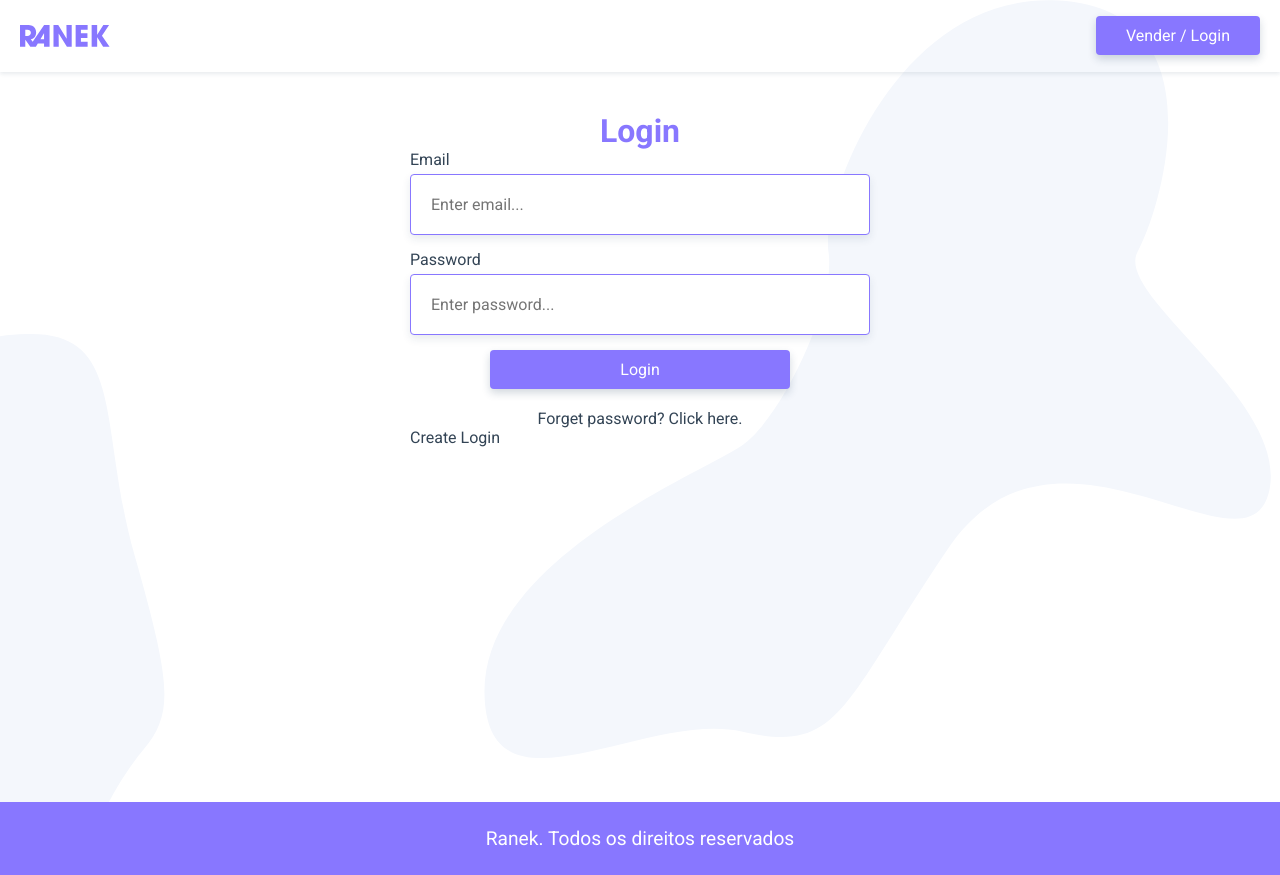
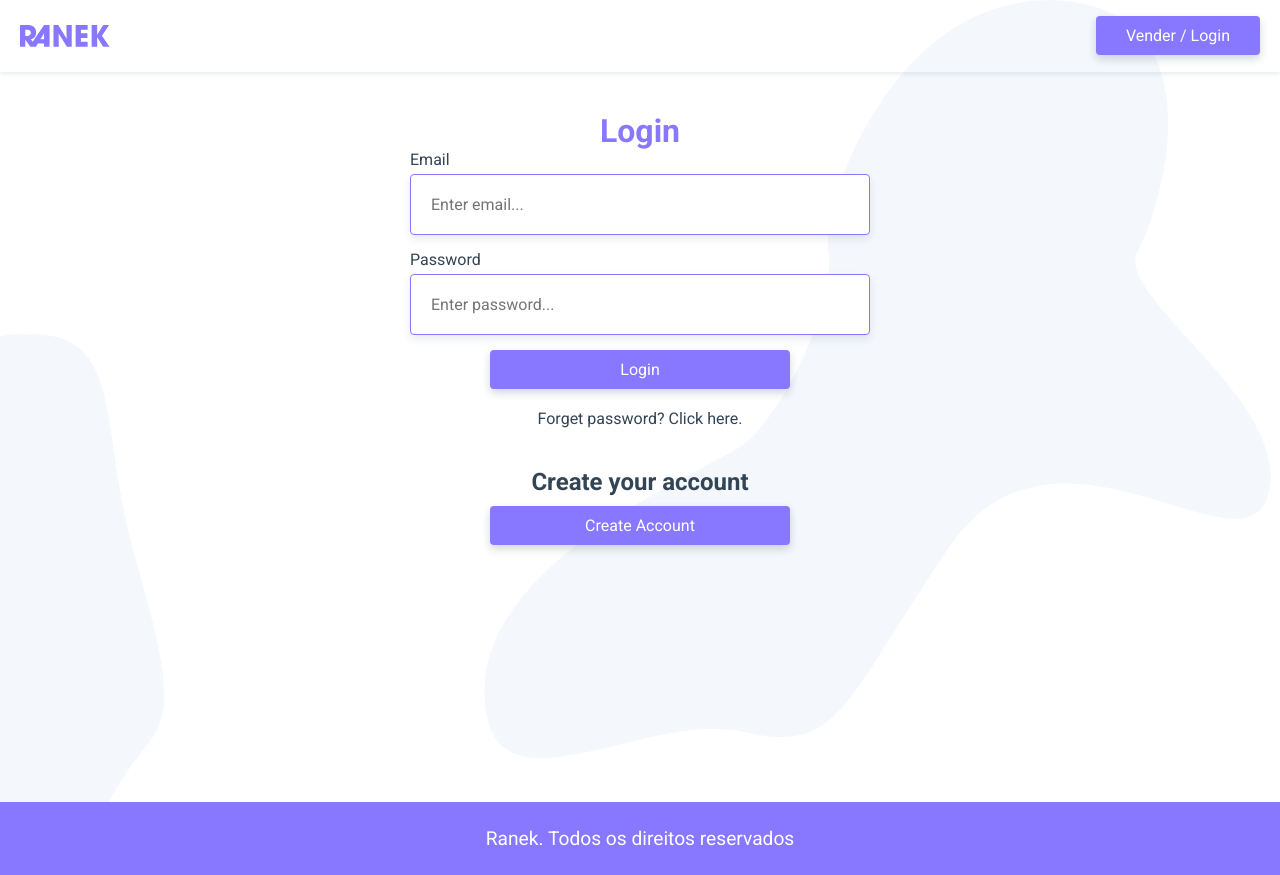
Before and after one commit to melvintivane/ranek, a Vue app: page /login in a window 1280 px wide. Built offline with nearby package versions, Linux system fonts and the light colour scheme.

Commit message:
style(logincreate): add styling for the create account section
Enhanced the styling of the Create Login section in LoginCreate.vue. Added a heading, centered the button, and improved the overall visual appearance.

```diff
--- a/src/components/LoginCreate.vue
+++ b/src/components/LoginCreate.vue
@@ -1,9 +1,44 @@
 <template>
-  <section>Create Login</section>
+  <section>
+    <h2>Create your account</h2>
+    <transition mode="out-in">
+      <button v-if="!create" class="btn" @click="create = true">
+        Create Account
+      </button>
+      <UserForm v-else>
+        <button class="btn">Create User</button>
+      </UserForm>
+    </transition>
+  </section>
 </template>
 
 <script>
+import UserForm from '@/components/UserForm.vue'
+
 export default {
   name: 'loginCreate',
+  components: {
+    UserForm,
+  },
+  data() {
+    return {
+      create: false,
+    }
+  },
 }
 </script>
+
+<style scoped>
+h2 {
+  text-align: center;
+  margin-top: 40px;
+  margin-bottom: 10px;
+}
+
+.btn {
+  width: 100%;
+  max-width: 300px;
+  margin-left: auto;
+  margin-right: auto;
+}
+</style>
```
